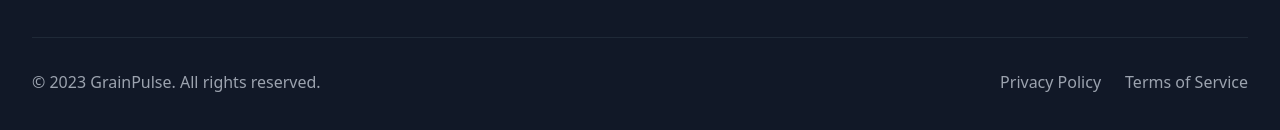
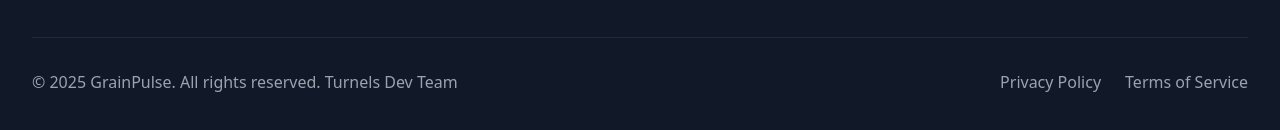
Before and after one commit to L-17-bot/grainpulse, a plain HTML site: page index.html in a window 1280 px wide. Shown: the part 3691-3821 px from the top of the page. Drawn offline with nearby package versions, Linux system fonts and the light colour scheme.

Commit message:
Update index.html

```diff
--- a/index.html
+++ b/index.html
@@ -308,7 +308,7 @@
                 </div>
             </div>
             <div class="border-t border-gray-800 mt-12 pt-8 flex flex-col md:flex-row justify-between items-center">
-                <p class="text-gray-400 mb-4 md:mb-0">© 2023 GrainPulse. All rights reserved.</p>
+                <p class="text-gray-400 mb-4 md:mb-0">© 2025 GrainPulse. All rights reserved.    Turnels Dev Team</p>
                 <div class="flex space-x-6">
                     <a href="#" class="text-gray-400 hover:text-white transition">Privacy Policy</a>
                     <a href="#" class="text-gray-400 hover:text-white transition">Terms of Service</a>
@@ -363,4 +363,5 @@
         });
     </script>
 </body>
+
 </html>
```
